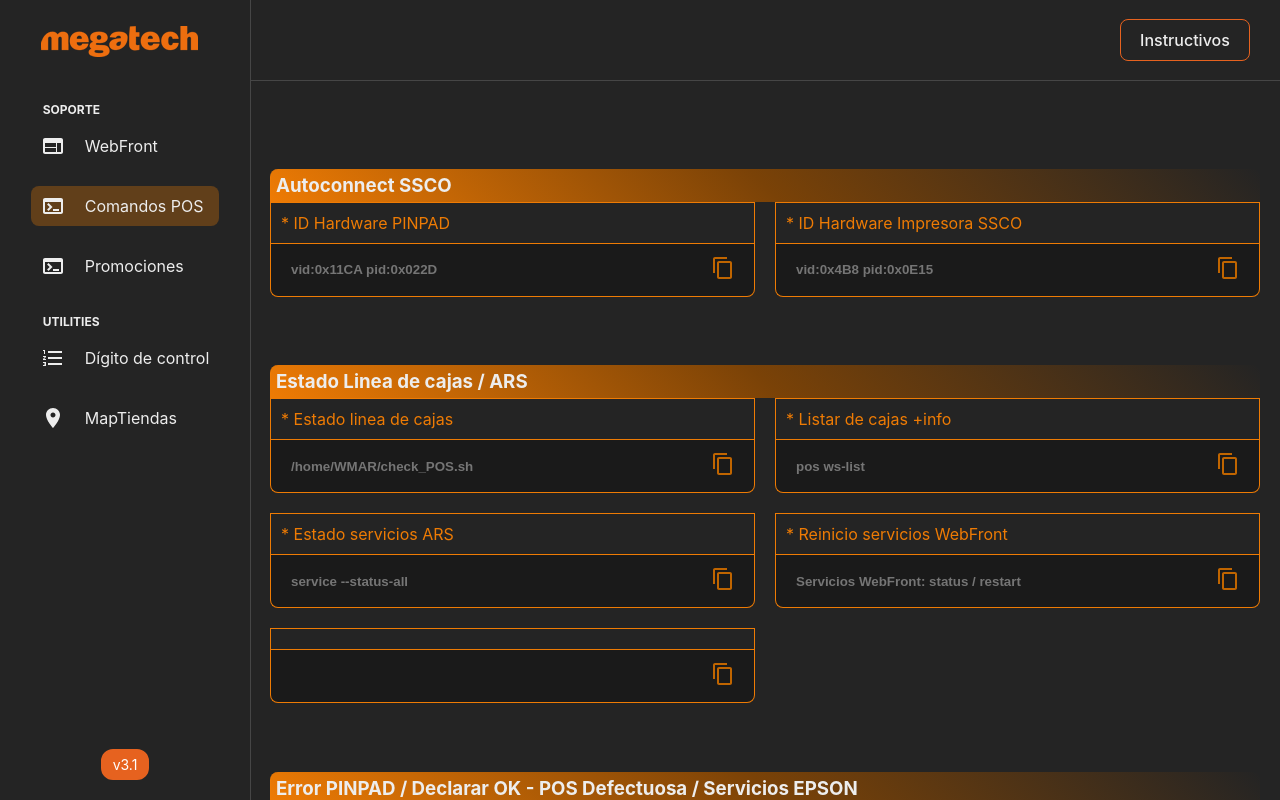
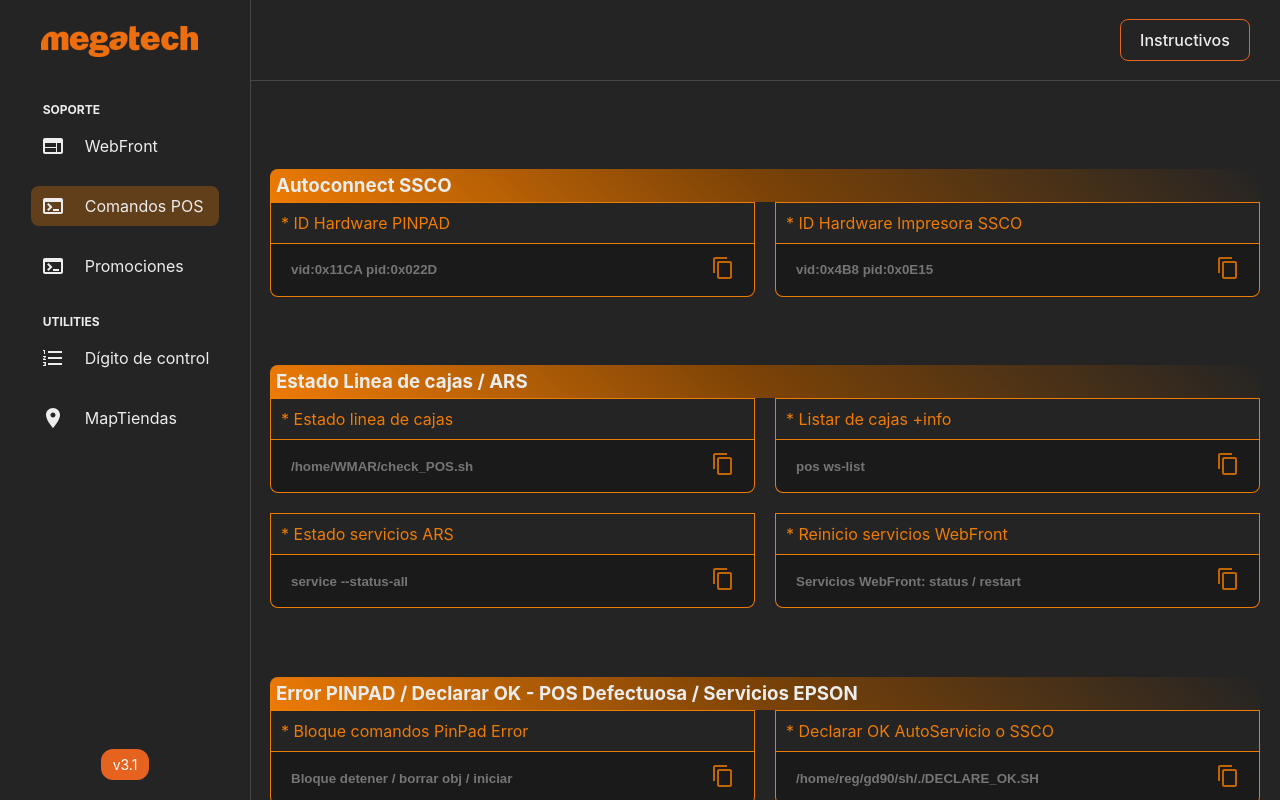
Before and after one commit to jlchurruarin/WebFrontTiendas, a React (Vite) app: page /commands in a window 1280 px wide. Shown: the top 800 px of the page. Built offline with nearby package versions, Linux system fonts and the light colour scheme.

Commit message:
- Comando vacio

```diff
--- a/src/components/Comandos/Comandos.jsx
+++ b/src/components/Comandos/Comandos.jsx
@@ -32,7 +32,6 @@ function Comandos() {
               <Command commandName="* Listar de cajas +info" placeHolder="pos ws-list" command="pos ws-list"/>
               <Command commandName="* Estado servicios ARS" placeHolder="service --status-all" command="service --status-all"/>
               <Command commandName="* Reinicio servicios WebFront" placeHolder="Servicios WebFront: status / restart" command={"service Wildfly status\nservice Wildfly restart\nservice ArsPluMnt status\nservice ArsPluMnt restart\nservice POSServerRest status\nservice POSServerRest restart\nservice UserWatcher status\nservice UserWatcher restart"}/>
-              <Command commandName="" placeHolder="" command=""/>
             </CommandCategory>
             <CommandCategory title="Error PINPAD / Declarar OK - POS Defectuosa / Servicios EPSON">
               <Command commandName="* Bloque comandos PinPad Error" placeHolder="Bloque detener / borrar obj / iniciar" command={"service emv stop\ncd /home/VTOLServices/emvkit/config/\nrm application.obj\nrm auditTransaction.obj\nrm auditVoucherTransaction.obj\nrm crypt.properties\nrm LAST_RSA.pem\nrm session.obj\nrm workingKeys.properties\nservice emv start\ncat /home/VTOLServices/emvkit/config/application.obj"} />
```
